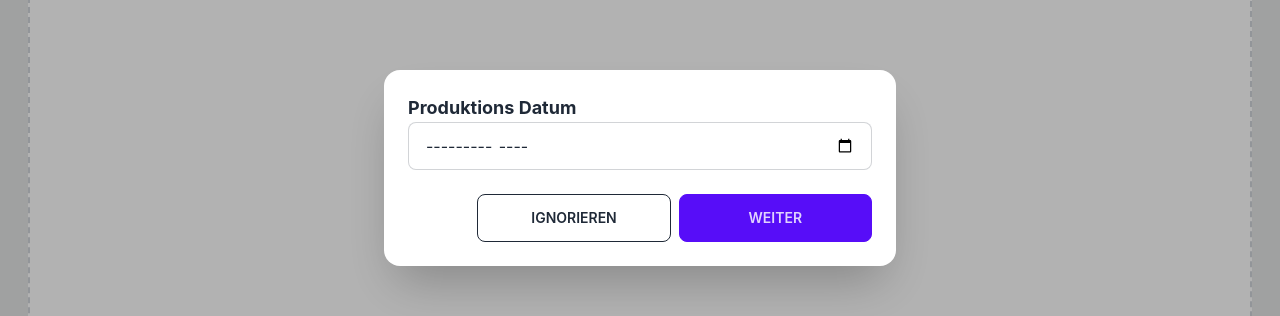
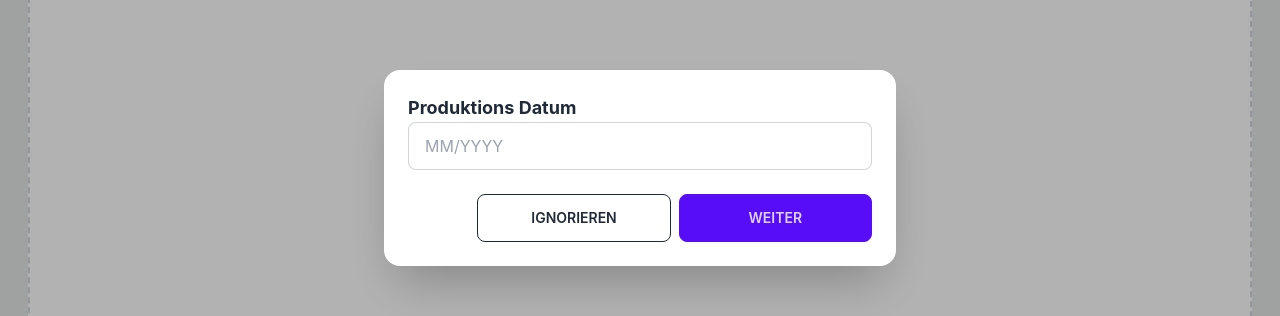
Before and after one commit to CansyLand/sticker-app, a React (Create React App) app: page / in a window 1280 px wide. Shown: the part 232-548 px from the top of the page. Built offline with nearby package versions, Linux system fonts and the light colour scheme; no server answers; what pdfmake would draw is missing.

Commit message:
added Safari print button

```diff
--- a/src/components/upload/DatePickerModal.tsx
+++ b/src/components/upload/DatePickerModal.tsx
@@ -6,43 +6,64 @@ interface ModalProps {
 }
 
 const DatePickerModal: React.FC<ModalProps> = ({ onClose, onContinue }) => {
-	const [selectedDate, setSelectedDate] = React.useState<Date | null>(null)
+	const [dateInput, setDateInput] = React.useState('')
+
+	const handleInputChange = (e: React.ChangeEvent<HTMLInputElement>) => {
+		let value = e.target.value
+		// Remove all non-digits and slashes
+		value = value.replace(/[^0-9/]/g, '')
+
+		// Automatically insert a slash after MM
+		if (value.length === 2 && !value.includes('/')) {
+			value += '/'
+		}
+
+		// Split the value into month and year
+		const parts = value.split('/')
+		if (parts[1] && parts[1].length > 4) {
+			// If year part is longer than 4 digits, truncate it
+			parts[1] = parts[1].substring(0, 4)
+			value = parts.join('/')
+		}
+
+		setDateInput(value)
+	}
 
 	const handleContinue = () => {
-		onContinue(selectedDate)
+		const [month, year] = dateInput.split('/')
+		if (month && year) {
+			const selectedDate = new Date(parseInt(year), parseInt(month) - 1)
+			onContinue(selectedDate)
+		} else {
+			onContinue(null)
+		}
 		onClose()
 	}
 
-	const handleBackdropClick = (e: React.MouseEvent<HTMLDivElement>) => {
-		// Check if the clicked target is the modal backdrop itself
-		if (e.currentTarget === e.target) {
-			onClose()
-		}
-	}
-
 	return (
-		<div className='modal modal-open' onClick={handleBackdropClick}>
-			<div className='modal-box'>
+		<div
+			className='modal modal-open'
+			onClick={(e) => {
+				if (e.currentTarget === e.target) onClose()
+			}}
+		>
+			<div className='modal-box' onClick={(e) => e.stopPropagation()}>
 				<h3 className='font-bold text-lg'>Produktions Datum</h3>
 				<input
-					type='month'
-					className='input input-bordered w-full' // Full width date input
-					onChange={(e) => {
-						const [year, month] = e.target.value.split('-')
-						setSelectedDate(new Date(parseInt(year), parseInt(month) - 1))
-					}}
+					type='text'
+					placeholder='MM/YYYY'
+					value={dateInput}
+					pattern='(0[1-9]|1[0-2])\/[0-9]{4}'
+					className='input input-bordered w-full'
+					onChange={handleInputChange}
 				/>
 				<div className='modal-action justify-between'>
-					{' '}
-					{/* Space out buttons */}
 					<button onClick={onClose} className='btn btn-outline w-5/12'>
 						Ignorieren
-					</button>{' '}
-					{/* Slightly less than half width */}
+					</button>
 					<button onClick={handleContinue} className='btn btn-primary w-5/12'>
 						Weiter
-					</button>{' '}
-					{/* Slightly less than half width */}
+					</button>
 				</div>
 			</div>
 		</div>
--- a/src/pages/UploaderPage.tsx
+++ b/src/pages/UploaderPage.tsx
@@ -1,4 +1,4 @@
-import { useState } from 'react'
+import { useState, useRef } from 'react'
 import pdfMake from 'pdfmake/build/pdfmake'
 import pdfFonts from 'pdfmake/build/vfs_fonts'
 import FileDropzone from 'components/upload/FileDropzone'
@@ -27,6 +27,16 @@ function UploaderPage() {
 		setIsProcessing(false)
 	}
 
+	const pdfIframeRef = useRef<HTMLIFrameElement>(null)
+
+	const isSafari = /^((?!chrome|android).)*safari/i.test(navigator.userAgent)
+
+	const handlePrint = () => {
+		if (pdfIframeRef.current) {
+			pdfIframeRef.current.contentWindow?.print()
+		}
+	}
+
 	return (
 		<div className='flex flex-col w-full h-screen border-opacity-50'>
 			<Navbar></Navbar>
@@ -34,12 +44,23 @@ function UploaderPage() {
 				{isProcessing ? (
 					<Loading></Loading>
 				) : pdfDataUrl ? (
+					<>
 						<iframe
+							ref={pdfIframeRef}
 							title='Generated PDF'
 							src={pdfDataUrl}
 							width='100%'
 							height='100%'
 						></iframe>
+						{isSafari && (
+							<button
+								onClick={handlePrint}
+								className='btn btn-accent absolute top-4 right-4 m-2'
+							>
+								Drucke PDF
+							</button>
+						)}{' '}
+					</>
 				) : (
 					<FileDropzone
 						onFileProcessed={handleFileProcessed}
```
Also changed, not shown: 2 other files (tests, documents, lock files or other folders). Lines whose indentation alone changed are shown as unchanged.
